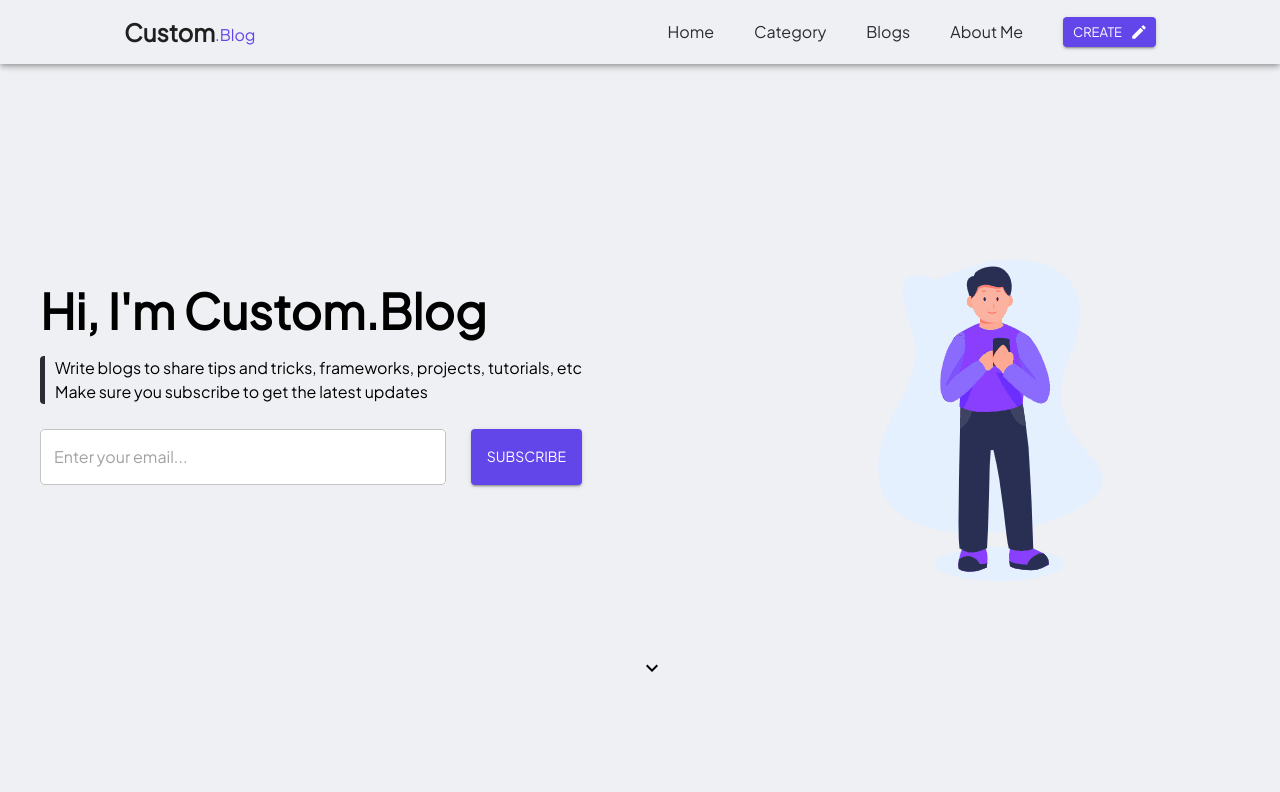
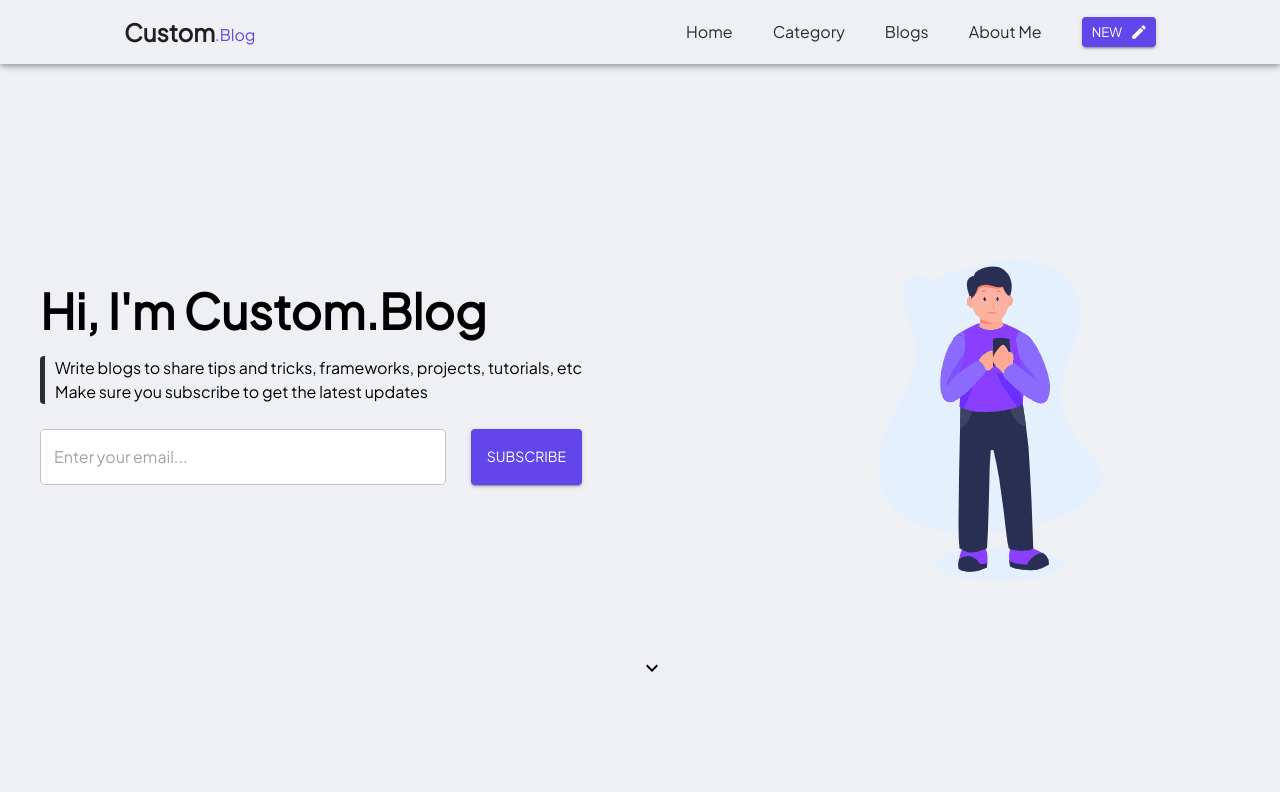
Before and after one commit to raziqali0306/blogs-frontend, a React (Create React App) app: page / in a window 1280 px wide. Shown: the top 792 px of the page. Built offline with nearby package versions, Linux system fonts and the light colour scheme; no server answers.

Commit message:
changes create to new

```diff
--- a/src/components/navbar.jsx
+++ b/src/components/navbar.jsx
@@ -41,7 +41,7 @@ function Navbar() {
               onClick={() => {
                 navigate('/create');
               }}
-            >Create</Button>
+            >New</Button>
           </StyledBox>
         </StyledToolBar>
       </AppBar>
```
